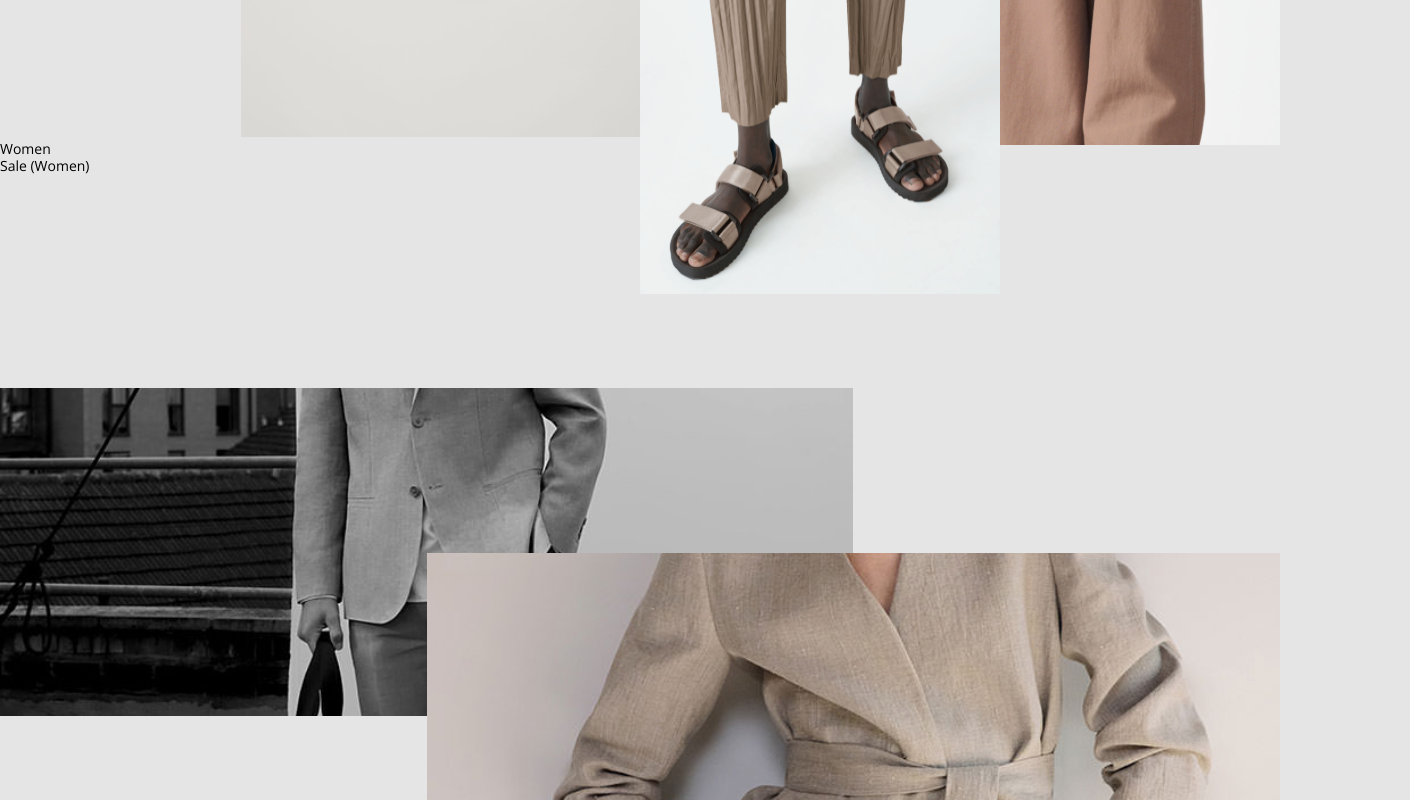
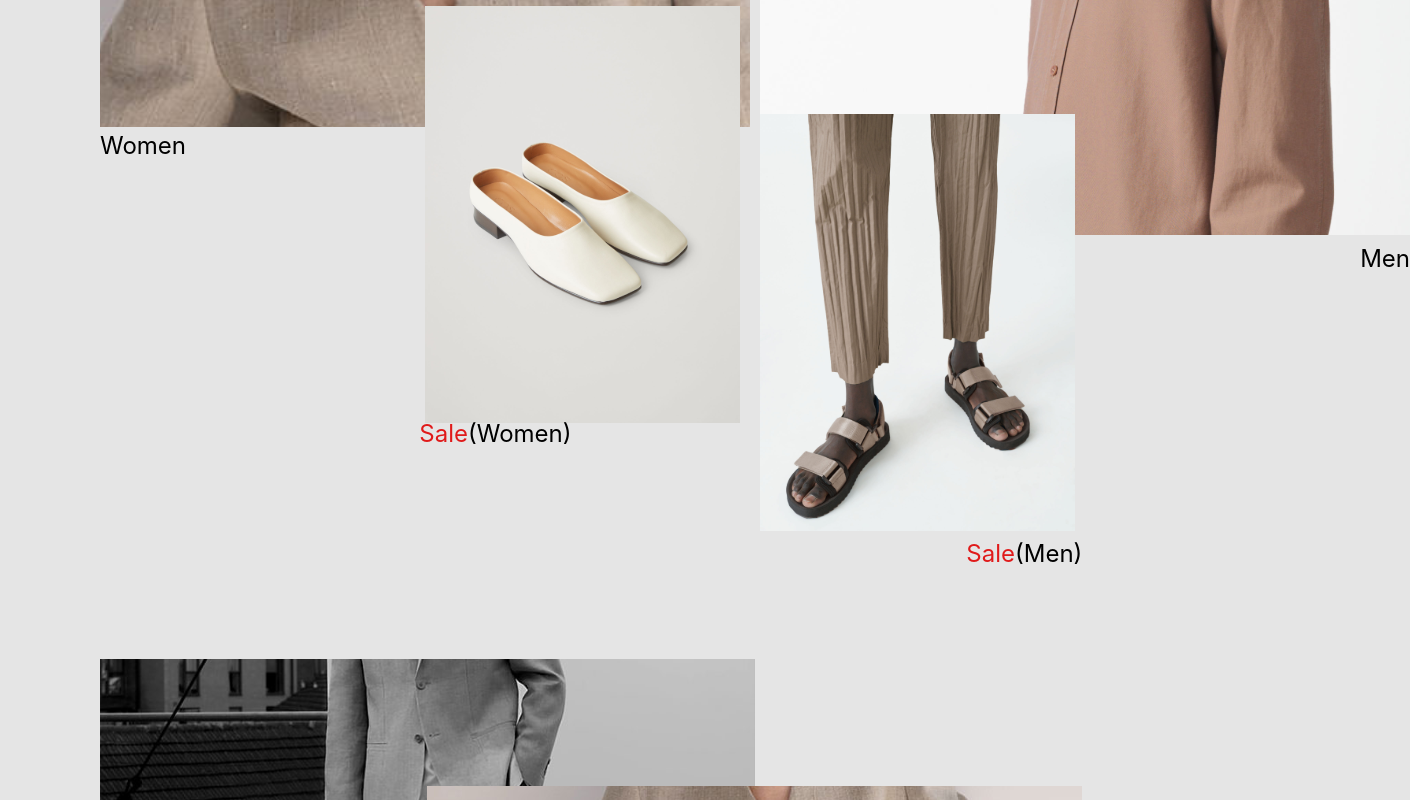
Before and after one commit to MirzaSuljic/react-clothing-store, a React (Create React App) app: page / in a window 1280 px wide. Shown: the part 640-1440 px from the top of the page, 1410 px wide, since content can reach past the window. Built offline with nearby package versions, Linux system fonts and the light colour scheme.

Commit message:
setting directory file

```diff
--- a/src/components/Directory/Directory.css
+++ b/src/components/Directory/Directory.css
@@ -58,59 +58,148 @@
     border: 1px solid #000;
 } */
 
+.main-page {
+    padding: 100px;
+}
 .directory {
     display: flex;
 }
 
 .container {
     width: 100%;
+    position: relative;
+
     /* max-width: 600px; */
 }
+
 .mosaic {
     display: grid;
+    width: 650px;
+    height: 1091px;
 }
 .mosaic__item:first-of-type {
     grid-column: 1 / span 2;
     grid-row: 1 / span 2;
+    width: 650px;
+    height: 1091px;
 }
 .mosaic__item:last-of-type {
     grid-column: 2 / span 2;
     grid-row: 2 / span 2;
+    width: 315px;
+    height: 417px;
+
 }
 .mosaic__item2:last-of-type {
     grid-column: 1 / span 2;
     grid-row: 2 / span 2;
-    width: 360px;
+    width: 315px;
+    height: 417px;
 }
-.mr-5{
-    margin-right: 5%;
+.mr-10px{
+    margin-right: 10px;
 }
 .mt-10{
     margin-top:10%;
 }
 
+.sale-woman,
+.text-woman,
+.sale-men,
+.text-mens   {
+    font-family: Inter;
+    font-style: normal;
+    font-weight: normal;
+    font-size: 24px;
+    line-height: 29px;
+}
+span.sale {
+    color: #E01A1A;
+    text-align: end;
+}
+
+.text-mens {
+    position: absolute;
+    top: 62%;
+    display: flex;
+    justify-content: flex-end;
+}
+
+.sale-men {
+    position: absolute;
+    top: 89%;
+    display: flex;
+    width: 510px;
+}
+
+.sale-woman {
+    position: absolute;
+    top: 80%;
+    display: flex;
+    margin-left: 43px;
+}
+.text-woman {
+    position: absolute;
+    top: 56%;
+}
+
+
+
+/* @media (min-width: 1320px) {
+    .sale-men {
+        position: absolute;
+        top: 87%;
+        }
+    } */
+
+@media (max-width: 1260px) {
+    .sale-woman {
+        /* position: absolute;
+        left: 50%; */
+        top: 82%;
+    }
+    .text-woman {
+        position: absolute;
+        top: 57%;
+        }
+    /* .sale-men {
+        position: absolute;
+        top: 89%;
+        } */
+    }
+
+
 @media (max-width: 1024px) {
     .sale-woman{
-        position: relative;
-        left: 18%;
-        top: 0%;
+        top: 83%;
     }
     .text-woman {
-        position: relative;
-        top: -30%;
-        }
+        top: 58%;
     }
+    /* .sale-men {
+        position: absolute;
+        top: 94%;
+    } */
+}
 
 @media (max-width: 768px) {
+    .main-page {
+        padding: 0;
+    }
     .directory {
         flex-direction: column;
+        padding: 100px;
     }
-    .text-woman {
+    .text-woman,
+    .sale-woman,
+    .text-mens,
+    .sale-men {
         display: none;
-        }
-        .sale-woman {
-           display: none;
-        }
+    }
+    .mosaic-bottom {
+        width: 650px;
+
+    }
 }
 
 @media (max-width: 380px) {
@@ -131,6 +220,9 @@
 }
 .mosaic-bottom {
     display: grid;
+    width: 982px;
+    height: 378px;
+
 }
 .mosaic__item-bottom:first-of-type {
     grid-column: 1 / span 2;
@@ -139,4 +231,5 @@
 .mosaic__item-bottom:last-of-type {
     grid-column: 2 / span 2;
     grid-row: 2 / span 2;
+
 }
--- a/src/components/Directory/Directory.js
+++ b/src/components/Directory/Directory.js
@@ -10,30 +10,10 @@ import './Directory.css';
 
 const Directory = (props) => {
     return (
-
-
-        // <div className="directory">
-        //     <Link to="/women">
-        //         <div
-        //         className="item"
-        //         style={{
-        //             backgroundImage:`url(${ShopWomen})`
-        //         }}>
-
-        //         </div>
-        //     </Link>
-        //     <Link to="/men">
-        //         <div
-        //         className="item"
-        //         style={{
-        //             backgroundImage:`url(${ShopMen})`
-        //         }}>
-        //         </div>
-        //     </Link>
-        // </div>
         <div>
+            <div className="main-page">
             <div className="directory">
-                <div className="container">
+                <div className="container mr-10px">
                     <Link to="/women">
                         <div className="mosaic">
                             <div className="mosaic__item">
@@ -43,9 +23,9 @@ const Directory = (props) => {
                                 <img src={ShopWomen2} alt="two"/>
                             </div>
                         </div>
+                        <div className="text-woman">Women</div>
+                        <div className="sale-woman"> <span className="sale">Sale</span> <span>(Women)</span></div>
 
-                            <div className="text-woman">Women</div>
-                            <div className="sale-woman"> Sale (Women)</div>
                     </Link>
                 </div>
                 <div className="container mt-10">
@@ -54,10 +34,13 @@ const Directory = (props) => {
                         <div className="mosaic__item">
                             <img src={ShopMen1} alt="one"/>
                         </div>
+                        <div className="text-mens">Men</div>
                         <div className="mosaic__item2">
                             <img src={ShopMen2} alt="two"/>
                         </div>
                     </div>
+                    <div className="sale-men"> <span className="sale">Sale</span> <span>(Men)</span></div>
+
                     </Link>
                 </div>
             </div>
@@ -74,6 +57,7 @@ const Directory = (props) => {
                 </div>
 
             </div>
+            </div>
         </div>
     )
 };
```
Also changed, not shown: 1 other file (tests, documents, lock files or other folders).
